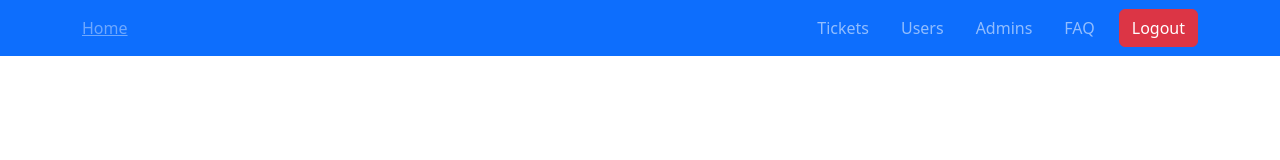
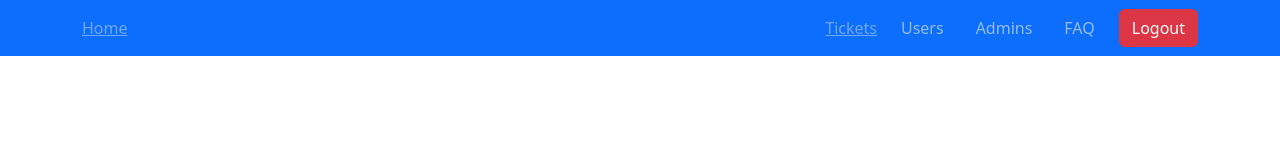
Before and after one commit to Smoot-Mena/react-helpdesk, a React (Vite) app: page / in a window 1280 px wide. Shown: the top 160 px of the page. Built offline with nearby package versions, Linux system fonts and the light colour scheme.

Commit message:
Another troubleshooting test in Navbar

```diff
--- a/src/components/Navbar.jsx
+++ b/src/components/Navbar.jsx
@@ -15,7 +15,7 @@ const NavBar = () => {
         <Link href= "/">Home</Link>
         <Nav className='ms-auto'>
           <Stack direction='horizontal' gap={3}>
-            <Nav.Link href='/tickets'>Tickets</Nav.Link>
+            <Link href='/tickets'>Tickets</Link>
             <Nav.Link href='/users'>Users</Nav.Link>
             <Nav.Link href='/admins'>Admins</Nav.Link>
             <Nav.Link href='/faq'>FAQ</Nav.Link>
```
